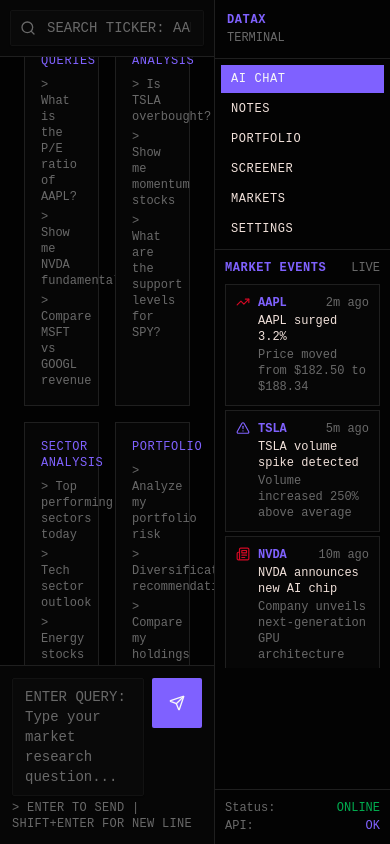
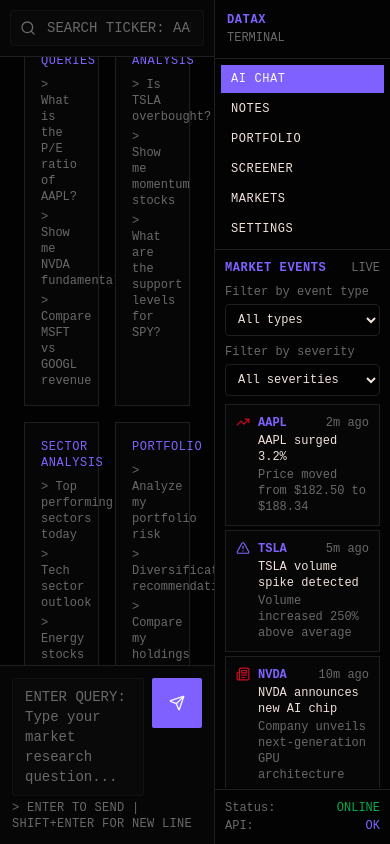
Before and after one commit to vortexpixelz/datax-research-terminal, a Next.js app: page / in a window 390 px wide. Built offline with nearby package versions, Linux system fonts and the light colour scheme.

Commit message:
Add filters to market events feed

```diff
--- a/components/market-events-feed.tsx
+++ b/components/market-events-feed.tsx
@@ -16,6 +16,10 @@ export interface MarketEvent {
 
 export function MarketEventsFeed() {
   const [events, setEvents] = useState<MarketEvent[]>([])
+  const [typeFilter, setTypeFilter] = useState<MarketEvent["type"] | "all">("all")
+  const [severityFilter, setSeverityFilter] = useState<MarketEvent["severity"] | "all">(
+    "all",
+  )
 
   useEffect(() => {
     const mockEvents: MarketEvent[] = [
@@ -84,6 +88,14 @@ export function MarketEventsFeed() {
     return `${hours}h ago`
   }
 
+  const filteredEvents = events.filter((event) => {
+    const matchesType = typeFilter === "all" || event.type === typeFilter
+    const matchesSeverity =
+      severityFilter === "all" || event.severity === severityFilter
+
+    return matchesType && matchesSeverity
+  })
+
   return (
     <div className="space-y-2">
       <div className="flex items-center justify-between">
@@ -91,11 +103,52 @@ export function MarketEventsFeed() {
         <div className="text-xs text-muted-foreground">LIVE</div>
       </div>
 
+      <div className="flex flex-col gap-2 sm:flex-row sm:items-center">
+        <div className="flex flex-1 flex-col gap-1">
+          <label htmlFor="event-type-filter" className="text-xs font-medium text-muted-foreground">
+            Filter by event type
+          </label>
+          <select
+            id="event-type-filter"
+            value={typeFilter}
+            onChange={(event) => setTypeFilter(event.target.value as MarketEvent["type"] | "all")}
+            className="h-8 rounded border bg-background px-2 text-xs"
+          >
+            <option value="all">All types</option>
+            <option value="price_alert">Price alerts</option>
+            <option value="volume_spike">Volume spikes</option>
+            <option value="news">News</option>
+            <option value="trade">Trades</option>
+          </select>
+        </div>
+        <div className="flex flex-1 flex-col gap-1">
+          <label
+            htmlFor="event-severity-filter"
+            className="text-xs font-medium text-muted-foreground"
+          >
+            Filter by severity
+          </label>
+          <select
+            id="event-severity-filter"
+            value={severityFilter}
+            onChange={(event) =>
+              setSeverityFilter(event.target.value as MarketEvent["severity"] | "all")
+            }
+            className="h-8 rounded border bg-background px-2 text-xs"
+          >
+            <option value="all">All severities</option>
+            <option value="high">High</option>
+            <option value="medium">Medium</option>
+            <option value="low">Low</option>
+          </select>
+        </div>
+      </div>
+
       <div className="space-y-1 max-h-96 overflow-y-auto">
-        {events.length === 0 ? (
+        {filteredEvents.length === 0 ? (
           <div className="p-3 text-xs text-muted-foreground bg-card border">NO EVENTS</div>
         ) : (
-          events.map((event) => (
+          filteredEvents.map((event) => (
             <div key={event.id} className="bg-card border p-2.5 hover:bg-sidebar-accent transition-colors">
               <div className="flex items-start gap-2">
                 <div className={getSeverityColor(event.severity)}>{getIcon(event.type)}</div>
```
